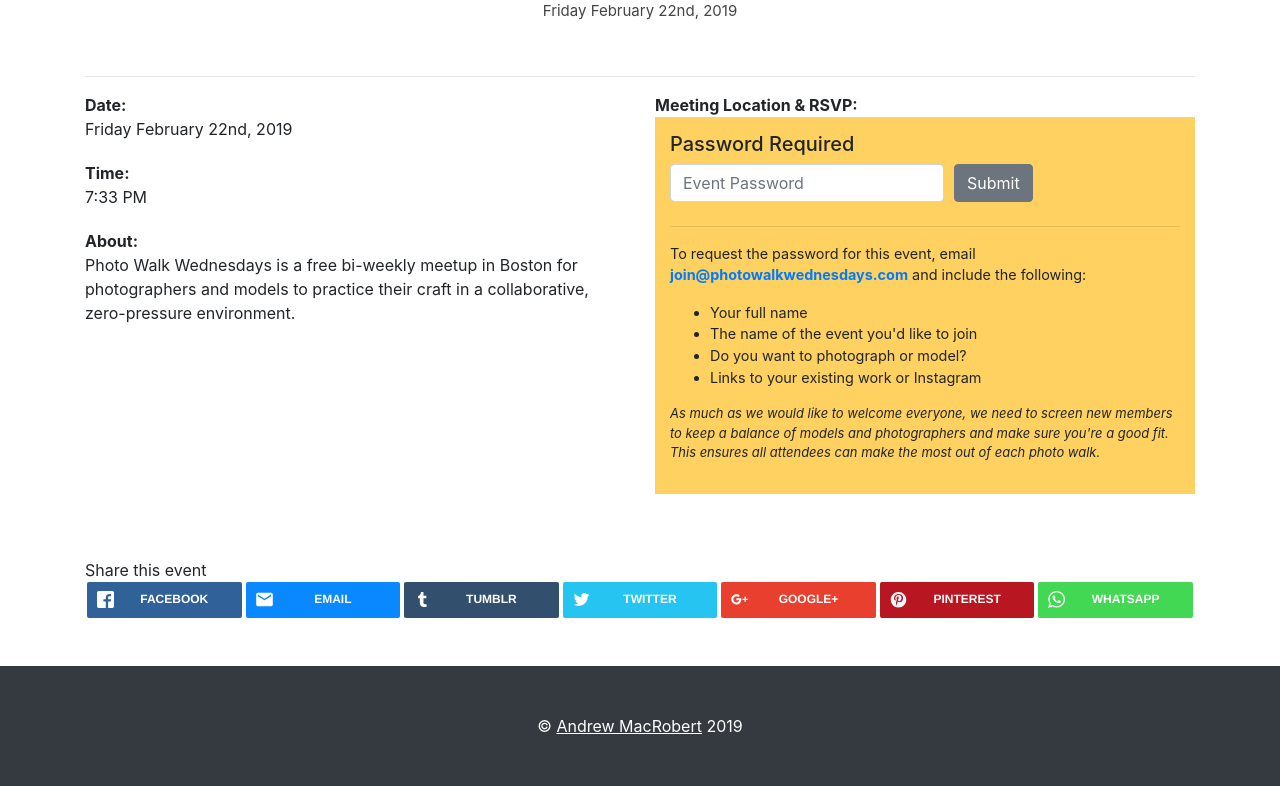
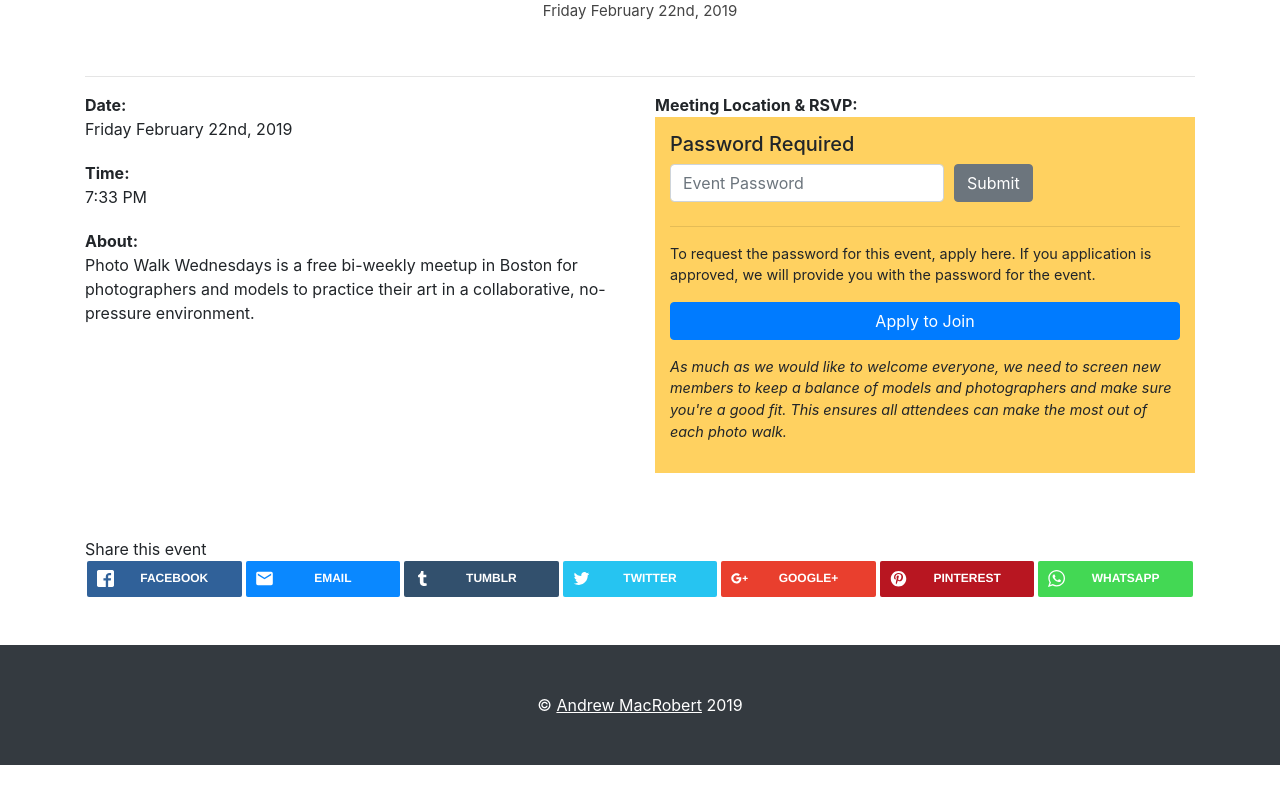
Before and after one commit to amacrobert/photowalkboston, a Symfony app: template templates/event.html.twig in a window 1280 px wide. Shown: the part 528-1314 px from the top of the page. After the commit the page ends 1293 px from the top, so only its background shows below. Run offline with Twig, Linux system fonts and the light colour scheme; the template is opened without the code that fills it, so the values that code supplies are empty; some libraries are stand-ins or nearby versions.

Commit message:
replace 'email join@' CTAs with google form modal buttons

```diff
--- a/src/Admin/EventAdmin.php
+++ b/src/Admin/EventAdmin.php
@@ -67,11 +67,6 @@ class EventAdmin extends AbstractAdmin {
                     'help' => 'If further information is needed for the meeting location, provide instructions here (such as "meet by the George Washington statue")',
                     'required' => false,
                 ])
-                ->add('google_form_link', UrlType::class, [
-                    'help' => 'Link to the Google Forms RSVP, if applicable.
-                        <p style="font-size:.8em">https://docs.google.com/forms/d/e/1FAIpQLSdLZPSZ9RGecz9Gnhrr3VJ17PGByKBIhRQ1x8_eLeruBOG01Q/viewform</p>',
-                    'required' => false,
-                ])
                 ->add('facebook_link', UrlType::class, [
                     'help' => 'Link to the Facebook event, if applicable',
                     'required' => false,
--- a/src/Entity/doctrine/Event.orm.yml
+++ b/src/Entity/doctrine/Event.orm.yml
@@ -14,7 +14,6 @@ App\Entity\Event:
         parking:                { type: text, nullable: true }
         model_theme:            { type: text, nullable: true }
         photographer_challenge: { type: text, nullable: true }
-        google_form_link:       { type: string, nullable: true }
         facebook_link:          { type: string, nullable: true }
         password:               { type: string, nullable: true }
 
--- a/templates/base.html.twig
+++ b/templates/base.html.twig
@@ -58,6 +58,17 @@
             </div>
         </nav>
 
+        <!-- Google form Modal -->
+        <div class="modal fade" id="applyModal" tabindex="-1" role="dialog" aria-hidden="true">
+            <div class="modal-dialog" role="document">
+                <div class="modal-content" style="background:none;border:none;box-shadow:0">
+                    <iframe src="https://docs.google.com/forms/d/e/1FAIpQLSdLZPSZ9RGecz9Gnhrr3VJ17PGByKBIhRQ1x8_eLeruBOG01Q/viewform?embedded=true" style="height: 99vh" frameborder="0" marginheight="0" marginwidth="0">
+                        Loading...
+                    </iframe>
+                </div>
+            </div>
+       </div>
+
         {% block body %}
         {% endblock %}
 
--- a/templates/event.html.twig
+++ b/templates/event.html.twig
@@ -44,7 +44,7 @@
             </div>
         </div>
 
-        {% if (event.facebookLink or event.googleFormLink) and has_access == false %}
+        {% if event.facebookLink and has_access == false %}
             <div class="row mb-3">
                 <div class="col-md-6 offset-md-3 password-to-rsvp">
                     Enter password below to get the RSVP link
@@ -62,28 +62,6 @@
             </div>
         {% endif %}
 
-        {% if (event.googleFormLink and has_access) %}
-            <div class="row mb-3">
-                <div class="col-md-3 mx-auto">
-                    <button type="button" class="btn btn-primary" style="width:100%" data-toggle="modal" data-target="#exampleModal">
-                        RSVP
-                    </button>
-                </div>
-            </div>
-
-            <!-- Google form Modal -->
-            <div class="modal fade" id="exampleModal" tabindex="-1" role="dialog" aria-labelledby="exampleModalLabel" aria-hidden="true">
-                <div class="modal-dialog" role="document">
-                    <div class="modal-content" style="background:none;border:none;box-shadow:0">
-                        <iframe src="{{event.googleFormLinkEmbedded}}" style="height: 100vh" frameborder="0" marginheight="0" marginwidth="0">
-                            Loading...
-                        </iframe>
-                    </div>
-                </div>
-           </div>
-
-        {% endif %}
-
         <hr>
 
         <div class="row mb-5">
@@ -92,7 +70,7 @@
                     <dt>Date</dt>
                     <dd>{{event.date|date('l F jS, Y')}}</dd>
 
-                <dt>Time</dt>
+                    <dt>Time</dt>
                     <dd>{{event.date|date('g:i A')}}</dd>
 
                     {% if event.modelTheme %}
@@ -106,7 +84,7 @@
                     {% endif %}
 
                     <dt>About</dt>
-                    <dd>Photo Walk Wednesdays is a free bi-weekly meetup in Boston for photographers and models to practice their craft in a collaborative, zero-pressure environment.</dd>
+                    <dd>Photo Walk Wednesdays is a free bi-weekly meetup in Boston for photographers and models to practice their art in a collaborative, no-pressure environment.</dd>
                 </dl>
             </div>
 
@@ -139,14 +117,12 @@
 
                                     <hr>
 
-                                    <div class="password-protected--instructions"
-                                    <p>To request the password for this event, email <a class="email-link" href="mailto:join@photowalkwednesdays.com">join@photowalkwednesdays.com</a> and include the following:</p>
-                                    <ul>
-                                        <li>Your full name</li>
-                                        <li>The name of the event you'd like to join</li>
-                                        <li>Do you want to photograph or model?</li>
-                                        <li>Links to your existing work or Instagram</li>
-                                    </ul>
+                                    <div class="password-protected--instructions">
+                                        <p>To request the password for this event, apply here. If you application is approved, we will provide you with the password for the event.
+                                        {% include 'partials/apply_modal_button.html.twig' %}
+                                        </p>
+                                    </div>
+
                                     <div class="password-protected--explanation">
                                         <p>As much as we would like to welcome everyone, we need to screen new members to keep a balance of models and photographers and make sure you're a good fit. This ensures all attendees can make the most out of each photo walk.</p>
                                     </div>
--- /dev/null
+++ b/templates/partials/apply_modal_button.html.twig
@@ -0,0 +1,5 @@
+<div class="mb-3 mt-3">
+    <button type="button" class="btn btn-primary" style="width:100%" data-toggle="modal" data-target="#applyModal">
+        Apply to Join
+    </button>
+</div>
```
Also changed, not shown: src/Entity/Event.php (+0 -19 lines), templates/partials/events.html.twig (+6 -9 lines).
